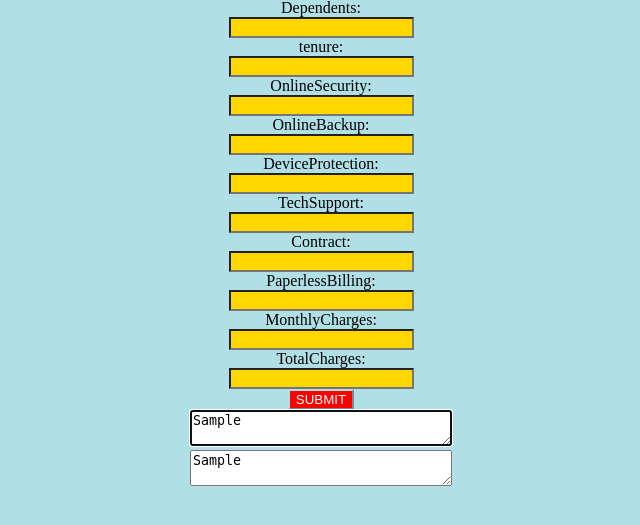
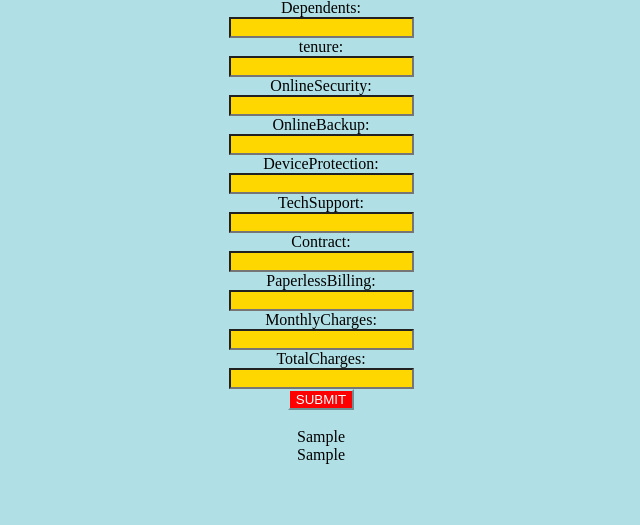
Before and after one commit to satz2000/End-to-end-project---Customer-churn, a Flask app: template templates/home.html in a window 1280 px wide. Shown: the part 68-593 px from the top of the page, without its empty margins (319-959 px from the left). Run offline with Flask 2, Linux system fonts and the light colour scheme; the template is opened without the code that fills it: most values are stand-ins (such as "Sample title", 1, 10 or a date in 2020).

Commit message:
Add files via upload

```diff
--- a/app.py
+++ b/app.py
@@ -2,7 +2,7 @@ import numpy as np
 import pandas as pd
 from sklearn.preprocessing import LabelEncoder
 import pickle
-from flask import Flask, request, render_template, jsonify
+from flask import Flask, request, render_template
 
 app = Flask(__name__)
 
@@ -10,7 +10,7 @@ app = Flask(__name__)
 def home_page():
     return render_template('home.html')
 
-@app.route("/submit", methods=['POST'])
+@app.route("/", methods=['POST'])
 def predict():
 
     """ Selected feature are Dependents, tenure, OnlineSecurity,
--- a/templates/home.html
+++ b/templates/home.html
@@ -6,73 +6,50 @@
 </head>
 <h2><center><u> CUSTOMER CHURN PREDICTION </u></center></h2>
 <body style="background-color:powderblue;">
- <div class="container">
- <div class='columns'>
-         <form action="submit" method="POST">
+<form action="/" method="POST">
     <center>
+                 <div class="form">
                      <label for="Dependents">Dependents:</label><br>
-             <input style="background-color: gold;" type="text" name="Dependents" id="Dependents" value="" /><br>
-             </center>
+                     <input style="background-color: gold;" type="text" name="Dependents" id="Dependents" value="" ><br>
 
-             <center >
                      <label for="tenure">tenure:</label><br>
                      <input style="background-color: gold;" type="text" name="tenure" id="tenure" value=""/><br>
-             </center>
 
-             <center>
                      <label for="OnlineSecurity"> OnlineSecurity:</label><br>
                      <input style="background-color: gold;" type="text" name="OnlineSecurity" id="OnlineSecurity" value=""><br>
-             </center>
 
-             <center>
                      <label for="OnlineBackup">OnlineBackup:</label><br>
                      <input style="background-color: gold;" type="text" name="OnlineBackup" id="OnlineBackup" value=""><br>
-             </center>
 
-             <center>
                      <label for="DeviceProtection">DeviceProtection:</label><br>
                      <input style="background-color: gold;" type="text" name="DeviceProtection" id="DeviceProtection" value=""><br>
-             </center>
 
-             <center>
                      <label for="TechSupport">TechSupport:</label><br>
                      <input style="background-color: gold;" type="text" name="TechSupport" id="TechSupport" value=""><br>
-             </center>
 
-             <center>
                      <label for="Contract">Contract:</label><br>
                      <input style="background-color: gold;" type="text" name="Contract" id="Contract" value=""><br>
-             </center>
 
-             <center>
                      <label for="PaperlessBilling">PaperlessBilling:</label><br>
                      <input style="background-color: gold;" type="text" name="PaperlessBilling" id="PaperlessBilling" value=""><br>
-             </center>
 
-             <center>
                      <label for="MonthlyCharges">MonthlyCharges:</label><br>
                      <input style="background-color: gold;" type="text" name="MonthlyCharges" id="MonthlyCharges" value=""><br>
-             </center>
 
-             <center>
                      <label for="TotalCharges">TotalCharges:</label><br>
                      <input style="background-color: gold;" type="text" name="TotalCharges" id="TotalCharges" value=""><br>
-             </center>
-
-             <div class="col-sm-3"><center>
-			 <button style="background-color:red;border-color:powderblue;color:white" type="submit" class="btn btn-primary" name="submit">SUBMIT</button>
-             </center>
                      </div>
 
+                 <div class="col-sm-3">
+                     <button style="background-color:red;border-color:powderblue;color:white" type="submit" class="btn btn-primary" name="submit">SUBMIT</button>
+			     </div>
+    </center>
 </form>
-         <div class="columns">
-             <center>
-             <div class="col-sm-9">
-			 <textarea class="form-control" id="op1" name="op1" rows="2" cols="30" autofocus>{{op1}}</textarea><br>
-			 <textarea class="form-control" id="op2" name="op2" rows="2" cols="30" autofocus>{{op2}}</textarea></div>
+
+<div class="form">
+    <center><br>
+        <output> {{op1}}</output><br><output>{{op2}}</output>
     </center>
-		</div>
-     </div>
 </div>
 </body>
 </html>
```
Lines whose indentation alone changed are shown as unchanged.
